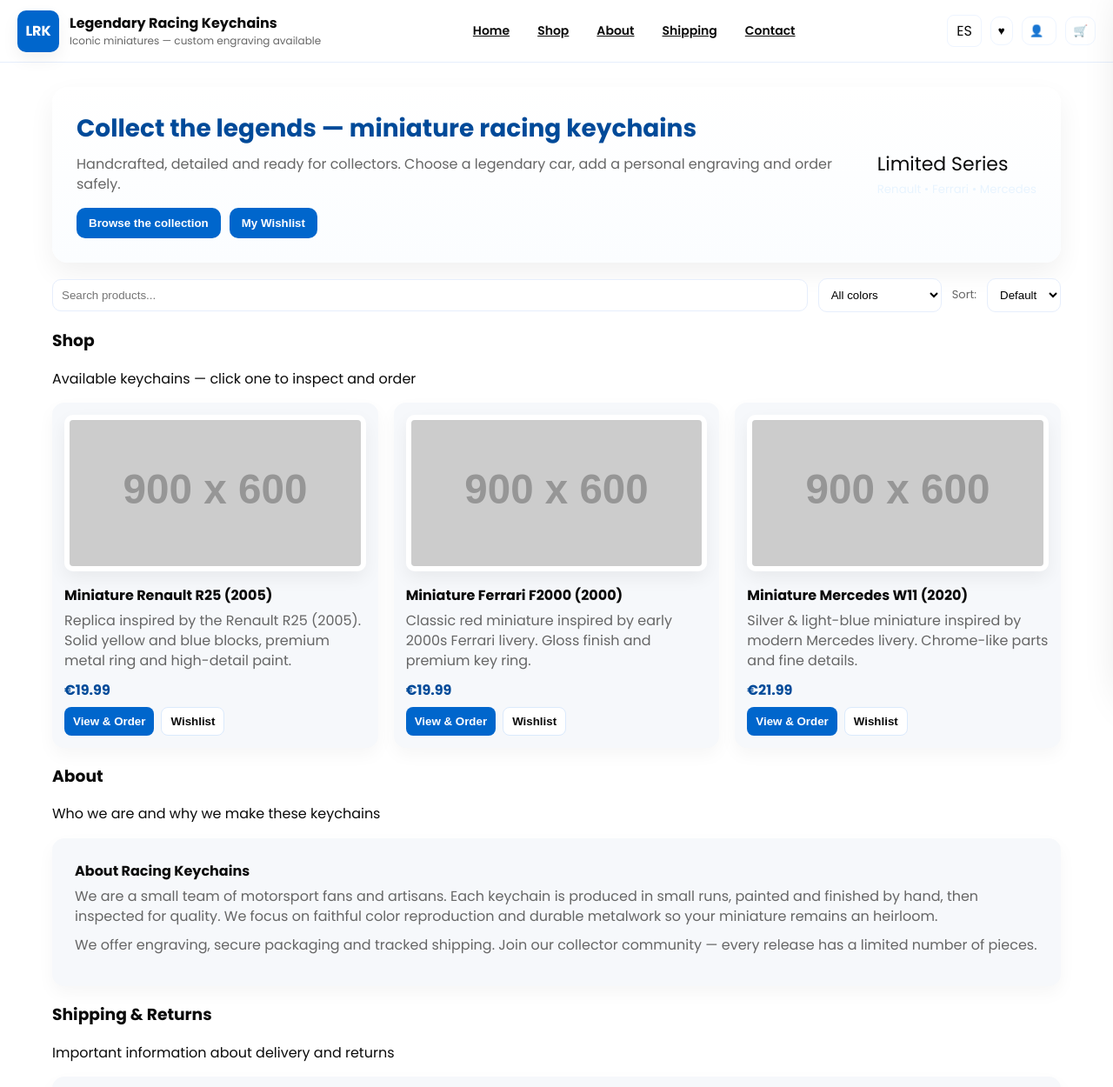
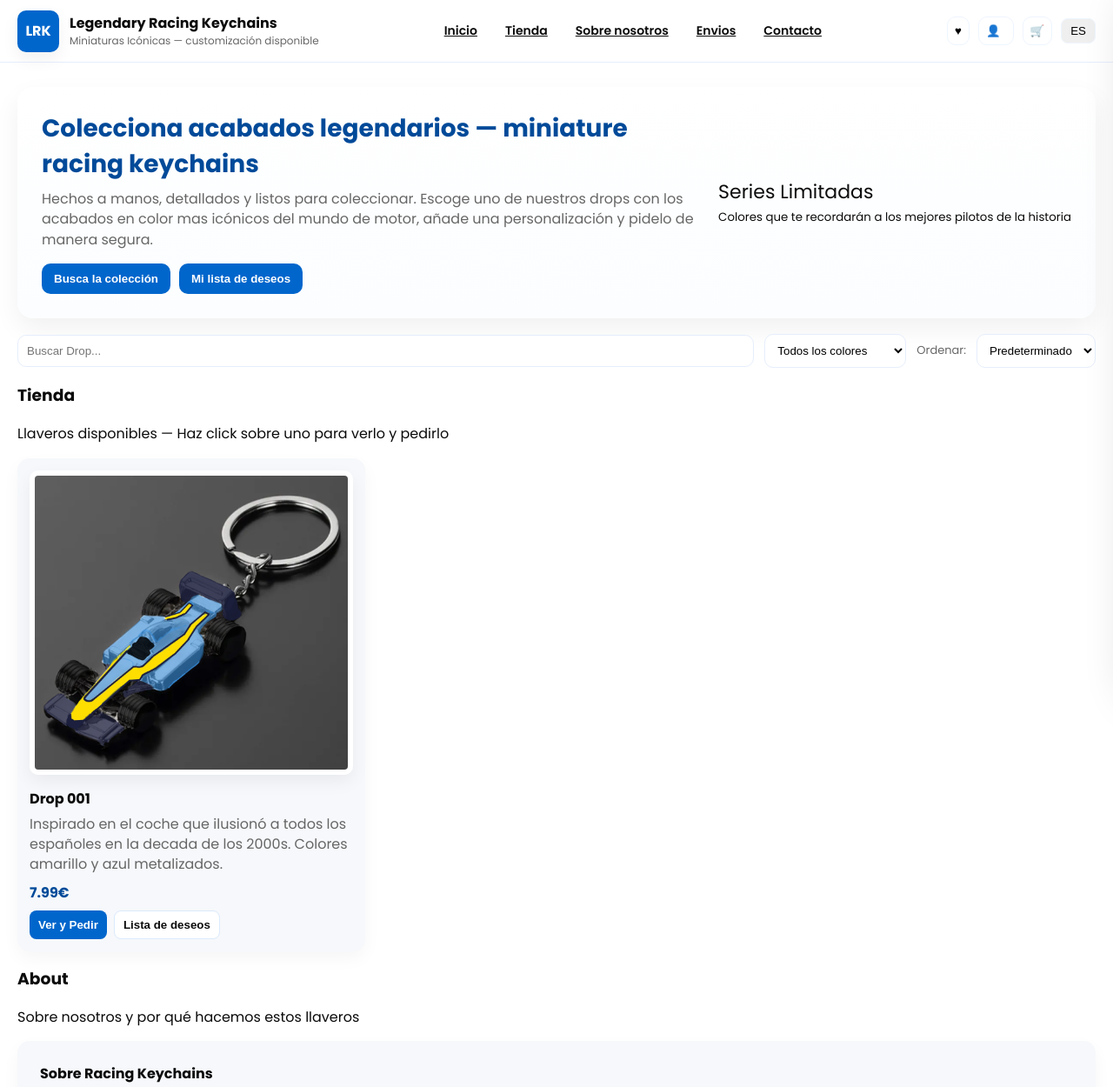
Before and after one commit to mihasposssposs-stack/tienda_llaveros, a website: page public/index.html in a window 1280 px wide. Shown: the top 1250 px of the page at 87% size. Drawn offline with Linux system fonts and the light colour scheme; placeholder pictures from the web are drawn by us.

Commit message:
Añadida imagen prueba

```diff
--- a/public/index.html
+++ b/public/index.html
@@ -3,7 +3,7 @@
 <head>
 <meta charset="utf-8" />
 <meta name="viewport" content="width=device-width,initial-scale=1" />
-<title>Legendary Racing Keychains — Iconic Miniatures</title>
+<title>Legendary Racing Keychains — Miniaturas icónicas</title>
 <link href="https://fonts.googleapis.com/css2?family=Poppins:wght@300;400;600;700&display=swap" rel="stylesheet">
 <meta name="description" content="Llaveros coleccionables - réplicas inspiradas en coches míticos. Compra con grabado personalizado. Demo de tienda.">
 <style>
@@ -48,7 +48,7 @@
   .lang-toggle{padding:6px 10px;border-radius:8px;border:1px solid #eef5ff;cursor:pointer}
 
   /* Container */
-  .wrap{max-width:1200px;margin:100px auto 80px;padding:0 20px;}
+  .wrap{max-width:12000;margin:100px auto 80px;padding:0 20px;}
 
   /* Hero */
   .hero{display:flex;gap:20px;align-items:center;background:linear-gradient(180deg,#ffffff,#fbfdff);padding:28px;border-radius:18px;box-shadow:0 12px 30px rgba(0,0,0,0.06)}
@@ -63,9 +63,9 @@
   .controls .small{font-size:13px;color:var(--muted)}
 
   /* Product Grid */
-  .grid{display:grid; grid-template-columns:repeat(auto-fit,minmax(260px,1fr)); gap:18px;}
+  .grid{display:grid; grid-template-columns:repeat(auto-fit,minmax(400px,400px)); gap:18px;}
   .card{background:var(--card-bg);border-radius:14px;padding:14px;box-shadow: 0 8px 20px rgba(11,11,11,0.04);position:relative;overflow:visible}
-  .card img{width:100%;height:180px;object-fit:cover;border-radius:10px;border:6px solid #fff;box-shadow:0 8px 20px rgba(0,0,0,0.06)}
+  .card img{width:100%;height:350px;object-fit:cover;border-radius:10px;border:6px solid #fff;box-shadow:0 8px 20px rgba(0,0,0,0.06)}
   .card h4{margin:10px 0 6px}
   .card p{margin:0 0 10px;color:var(--muted)}
   .card .price{font-weight:700;color:var(--accent-dark)}
@@ -120,29 +120,29 @@
     <div class="logo">LRK</div>
     <div>
       <h1 id="brandTitle">Legendary Racing Keychains</h1>
-      <div style="font-size:12px;color:var(--muted)" id="brandSubtitle">Iconic miniatures — custom engraving available</div>
+      <div style="font-size:12px;color:var(--muted)" id="brandSubtitle">Miniaturas Icónicas — customización disponible</div>
     </div>
   </div>
 
   <nav>
-    <a href="#" data-nav="home" class="navlink">Home</a>
-    <a href="#" data-nav="shop" class="navlink">Shop</a>
-    <a href="#" data-nav="about" class="navlink">About</a>
-    <a href="#" data-nav="shipping" class="navlink">Shipping</a>
-    <a href="#" data-nav="contact" class="navlink">Contact</a>
+    <a href="#" data-nav="home" class="navlink">Inicio</a>
+    <a href="#" data-nav="shop" class="navlink">Tienda</a>
+    <a href="#" data-nav="about" class="navlink">Sobre nosotros</a>
+    <a href="#" data-nav="shipping" class="navlink">Envios</a>
+    <a href="#" data-nav="contact" class="navlink">Contacto</a>
   </nav>
 
   <div class="tools">
-    <div class="lang-toggle" id="langToggle" title="Toggle language">ES</div>
-    <button class="icon-btn" id="wishlistBtn" title="Wishlist (favorites)" onclick="openWishlist()">
+    <button class="icon-btn" id="wishlistBtn" title="Lista de deseos" onclick="openWishlist()">
       ♥ <span class="count" id="wishlistCount" style="display:none">0</span>
     </button>
-    <button class="icon-btn" id="userBtn" title="Login / Account" onclick="openAuth()">
+    <button class="icon-btn" id="userBtn" title="Iniciar sesión/Acceder " onclick="openAuth()">
       👤 <span id="userName" style="margin-left:6px"></span>
     </button>
-    <button class="icon-btn" id="cartBtn" title="Cart" onclick="toggleCart()">
+    <button class="icon-btn" id="cartBtn" title="Carrito" onclick="toggleCart()">
       🛒 <span class="count" id="cartCount">0</span>
     </button>
+    <button id="langToggle" class="lang-toggle">ES</button>
   </div>
 </header>
 
@@ -150,104 +150,103 @@
   <!-- HERO -->
   <section id="home" class="hero" aria-labelledby="homeTitle">
     <div class="hero-left">
-      <h2 id="homeTitle">Collect the legends — miniature racing keychains</h2>
-      <p id="heroSubtitle">Handcrafted, detailed and ready for collectors. Choose a legendary car, add a personal engraving and order safely.</p>
+      <h2 id="homeTitle">Colecciona acabados legendarios — miniature racing keychains</h2>
+      <p id="heroSubtitle"> Hechos a manos, detallados y listos para coleccionar. Escoge uno de nuestros drops con los acabados en color mas icónicos del mundo de motor, añade una personalización y pidelo de manera segura.</p>
       <div style="display:flex;gap:10px;flex-wrap:wrap">
-        <button class="cta" onclick="scrollToSection('shop')">Browse the collection</button>
-        <button class="cta" onclick="openWishlist()">My Wishlist</button>
+        <button class="cta" onclick="scrollToSection('shop')">Busca la colección</button>
+        <button class="cta" onclick="openWishlist()">Mi lista de deseos</button>
       </div>
     </div>
     <div class="hero-right">
       <div class="hero-card">
-        <div style="font-size:22px">Limited Series</div>
-        <small style="color:#e8f4ff">Renault • Ferrari • Mercedes</small>
+        <div style="font-size:22px">Series Limitadas</div>
+        <small style="color:var(--black)">Colores que te recordarán a los mejores pilotos de la historia</small>
       </div>
     </div>
   </section>
 
   <!-- search & filters -->
   <div class="controls">
-    <input id="searchInput" type="search" placeholder="Search products..." oninput="renderProducts()" style="flex:1">
+    <input id="searchInput" type="search" placeholder="Buscar Drop..." oninput="renderProducts()" style="flex:1">
     <select id="filterColor" onchange="renderProducts()">
-      <option value="">All colors</option>
-      <option value="yellow">Yellow / Blue</option>
-      <option value="red">Red</option>
-      <option value="grey">Grey / Light Blue</option>
+      <option value="">Todos los colores</option>
+      <option value="yellow">Amarillo / Azul</option>
+      <option value="red">Rojo</option>
+      <option value="grey">Gris / Azul Turquesa</option>
     </select>
-    <div class="small">Sort:</div>
+    <div class="small">Ordenar:</div>
     <select id="sortSelect" onchange="renderProducts()">
-      <option value="default">Default</option>
-      <option value="price-asc">Price ↑</option>
-      <option value="price-desc">Price ↓</option>
+      <option value="default">Predeterminado</option>
+      <option value="price-asc">Precio ↑</option>
+      <option value="price-desc">Precio ↓</option>
     </select>
   </div>
 
   <!-- SHOP -->
-  <div class="section-title"><h3>Shop</h3><p>Available keychains — click one to inspect and order</p></div>
+  <div class="section-title"><h3>Tienda</h3><p>Llaveros disponibles — Haz click sobre uno para verlo y pedirlo</p></div>
   <section id="shop" class="grid"></section>
 
   <!-- Wishlist / Favorites panel (hidden by default) -->
   <div id="wishlistPanel" class="page-panel hidden" style="display:none">
-    <h3>Your Wishlist</h3>
+    <h3>Tu lista de deseos</h3>
     <div id="wishlistItems" style="display:grid;grid-template-columns:repeat(auto-fit,minmax(220px,1fr));gap:12px;margin-top:12px"></div>
   </div>
 
   <!-- About -->
-  <div class="section-title"><h3>About</h3><p>Who we are and why we make these keychains</p></div>
+  <div class="section-title"><h3>About</h3><p>Sobre nosotros y por qué hacemos estos llaveros</p></div>
   <section id="about" class="card" style="padding:26px">
-    <h4 style="margin-top:0">About Racing Keychains</h4>
-    <p style="color:var(--muted)">We are a small team of motorsport fans and artisans. Each keychain is produced in small runs, painted and finished by hand, then inspected for quality. We focus on faithful color reproduction and durable metalwork so your miniature remains an heirloom.</p>
-    <p style="color:var(--muted)">We offer engraving, secure packaging and tracked shipping. Join our collector community — every release has a limited number of pieces.</p>
+    <h4 style="margin-top:0">Sobre Racing Keychains</h4>
+    <p style="color:var(--muted)">Somos un pequeño grupo de aficionados al motor y ahora gracias a esto, artesanos. Cada llavero esta pintado y detallado a mano. Nos centramos en hacer una eleccion y representacion de los colores fiel y reconocible de nuestros vehiculos favoritos. A su vez tratamos de hacer que estos pequeños coleccionables sean duraderos y perfectos para lucirlos junto a tus llaves.</p>
+    <p style="color:var(--muted)">Ofrecemos personalizacion, embalaje seguro y seguimiento del envio. Unete a nuestra comunidad coleccionista o hazle un regalo a un amante del motor, ¡seguro que le va a encantar!— Cada Drop cuenta con piezas limitadas, ¡No te quedes sin la tuya!.</p>
   </section>
 
   <!-- Shipping -->
-  <div class="section-title"><h3>Shipping & Returns</h3><p>Important information about delivery and returns</p></div>
+  <div class="section-title"><h3>Shipping & Returns</h3><p>Información importante sobre el envio y las devoluciones</p></div>
   <section id="shipping" class="card" style="padding:26px">
-    <h4 style="margin-top:0">Shipping & Returns</h4>
-    <p style="color:var(--muted)">We ship worldwide. Standard EU shipping: 3-7 business days. International: 7-15 business days. All keychains are shipped with tracking. Returns accepted within 14 days if unused—contact us for instructions.</p>
-    <p style="color:var(--muted)"><strong>Packaging:</strong> Each keychain includes a protective box and certificate of authenticity.</p>
+    <h4 style="margin-top:0">Envios y Devoluciones</h4>
+    <p style="color:var(--muted)">(Demo)We ship worldwide. Standard EU shipping: 3-7 business days. International: 7-15 business days. All keychains are shipped with tracking. Returns accepted within 14 days if unused—contact us for instructions.</p>
+    <p style="color:var(--muted)"><strong>Packaging:</strong> (Demo)Each keychain includes a protective box and certificate of authenticity.</p>
   </section>
 
   <!-- Contact -->
-  <div class="section-title"><h3>Contact</h3><p>Get in touch</p></div>
+  <div class="section-title"><h3>Contacto</h3><p>Mantente en contacto</p></div>
   <section id="contact" class="card" style="padding:22px">
-    <h4 style="margin-top:0">Contact us</h4>
-    <p style="color:var(--muted)">Questions? Write to us and we'll reply within 24-48 hours.</p>
+    <h4 style="margin-top:0">Contactanos</h4>
+    <p style="color:var(--muted)"> ¿Tienes alguna pregunta? Escribenos y te contestaremos lo antes posible.</p>
     <form id="contactForm" style="display:flex;flex-direction:column;gap:10px;max-width:720px">
-      <input name="name" placeholder="Your name" required>
+      <input name="name" placeholder="Tu nombre" required>
       <input name="email" type="email" placeholder="Email" required>
-      <textarea name="message" rows="5" placeholder="Message" required></textarea>
+      <textarea name="message" rows="5" placeholder="Mensaje" required></textarea>
       <div style="display:flex;gap:10px">
-        <button type="submit" class="btn btn-primary">Send Message</button>
-        <button type="button" class="btn btn-outline" onclick="alert('Phone: +34 600 000 000 (demo)')">Call</button>
+        <button type="submit" class="btn btn-primary">Enviar</button>
+        <button type="button" class="btn btn-outline" onclick="alert('Phone: +34 600 000 000 (demo)')">LLamanos</button>
       </div>
     </form>
   </section>
 
   <footer>
-    © 2025 Legendary Racing Keychains — handcrafted miniatures • <span id="ordersCount">0</span> orders placed (local demo)
+    © 2025 Legendary Racing Keychains — Miniaturas hechas a mano • <span id="ordersCount">0</span> orders placed (local demo)
   </footer>
 </main>
 
 <!-- CART DRAWER -->
 <div id="cartDrawer" class="cart-drawer" aria-hidden="true" role="dialog">
   <div class="cart-header">
-    <div><strong id="cartTitle">Your Cart</strong> <span id="cartUser"></span></div>
-    <div><button class="btn btn-outline" onclick="toggleCart()">Close</button></div>
+    <div><strong id="cartTitle">Tu carrito</strong> <span id="cartUser"></span></div>
+    <div><button class="btn btn-outline" onclick="toggleCart()">Cerrar</button></div>
   </div>
   <div id="cartItems"></div>
   <div class="cart-summary">
-    <div style="display:flex;justify-content:space-between"><div>Subtotal</div><div id="cartSubtotal">€0.00</div></div>
-    <div style="display:flex;justify-content:space-between;margin-top:6px"><div>Shipping</div><div id="cartShipping">€2.99</div></div>
+    <div style="display:flex;justify-content:space-between"><div>Subtotal</div><div id="cartSubtotal">0.00€</div></div>
+    <div style="display:flex;justify-content:space-between;margin-top:6px"><div>Envio</div><div id="cartShipping">2.99€</div></div>
     <div style="display:flex;justify-content:space-between;margin-top:6px;font-weight:700"><div>Total</div><div id="cartTotal">€0.00</div></div>
 
     <div class="checkout-row">
-     <button class="btn btn-primary" onclick="checkoutReal()">Pay with Stripe (Demo)</button>
+     <button class="btn btn-primary" onclick="checkoutReal()">Pagar(Demo)</button>
     </div>
     <div style="margin-top:10px">
       <button class="btn btn-outline" onclick="saveCartAsOrder()">Place order (local)</button>
     </div>
-
     <div style="margin-top:10px">
       <small class="small-note">Demo: orders are stored locally and can be sent to Netlify Forms when hosted on Netlify.</small>
     </div>
@@ -259,7 +258,8 @@
   <div class="modal" role="document" aria-modal="true">
     <div class="modal-left">
       <div class="modal-images">
-        <img id="mainImage" class="main-img" src="" alt="Main product image">
+        <img id="mainImage" class="main-img" src="">
+" alt="Main product image">
         <div class="thumbs" id="thumbs"></div>
       </div>
     </div>
@@ -270,21 +270,21 @@
       <div class="color-blocks" id="colorBlocks"></div>
 
       <div style="display:flex;align-items:center;gap:12px;margin-bottom:12px">
-        <div style="font-weight:700;font-size:20px" id="modalPrice">€0.00</div>
-        <div style="color:var(--muted);font-size:13px">VAT included</div>
+        <div style="font-weight:700;font-size:20px" id="modalPrice">0.00€</div>
+        <div style="color:var(--muted);font-size:13px">IVA incluido</div>
       </div>
 
       <div style="display:flex;gap:10px">
-        <input id="engravingInput" placeholder="Engraving text (optional)" style="flex:1;padding:10px;border-radius:10px;border:1px solid #eef5ff">
+        <input id="engravingInput" placeholder="(Demo)Personalización Opcional, Ej: #5, Alo " style="flex:1;padding:10px;border-radius:10px;border:1px solid #eef5ff">
         <select id="qtySelect" style="padding:10px;border-radius:10px;border:1px solid #eef5ff">
           <option value="1">1</option><option value="2">2</option><option value="3">3</option>
         </select>
       </div>
 
       <div style="display:flex;gap:10px;margin-top:12px">
-        <button class="btn btn-primary" id="addToCartBtn">Add to cart</button>
-        <button class="btn btn-outline" id="addToWishlistBtn">Wishlist</button>
-        <button class="btn btn-outline" onclick="closeModal()">Close</button>
+        <button class="btn btn-primary" id="addToCartBtn">Añadir al carrito</button>
+        <button class="btn btn-outline" id="addToWishlistBtn">Lista de deseos</button>
+        <button class="btn btn-outline" onclick="closeModal()">Cerrar</button>
       </div>
 
       <div id="orderStatus" class="small-note" style="margin-top:12px;color:green"></div>
@@ -296,14 +296,14 @@
 <div id="authOverlay" class="overlay" aria-hidden="true">
   <div class="modal" style="max-width:420px">
     <div style="padding:20px">
-      <h3 id="authTitle">Account</h3>
+      <h3 id="authTitle">Cuenta</h3>
       <div id="authContent">
         <div style="display:flex;flex-direction:column;gap:8px">
           <input id="authName" placeholder="Your name" />
           <input id="authPass" placeholder="Password (demo)" type="password" />
           <div style="display:flex;gap:8px;margin-top:8px">
-            <button class="btn btn-primary" onclick="doLogin()">Login</button>
-            <button class="btn btn-outline" onclick="closeAuth()">Cancel</button>
+            <button class="btn btn-primary" onclick="doLogin()">Iniciar Sesión</button>
+            <button class="btn btn-outline" onclick="closeAuth()">Cancelar</button>
           </div>
         </div>
       </div>
@@ -325,45 +325,17 @@
 const PRODUCTS = {
   alonso: {
     id:'alonso',
-    title:'Miniature Renault R25 (2005)',
-    price:19.99,
-    desc:'Replica inspired by the Renault R25 (2005). Solid yellow and blue blocks, premium metal ring and high-detail paint.',
+    title:'Drop 001',
+    price:7.99,
+    desc:'Inspirado en el coche que ilusionó a todos los españoles en la decada de los 2000s. Colores amarillo y azul metalizados.',
     images:[
-      'https://via.placeholder.com/900x600.png?text=Alonso+1',
+      'images/drop001.jpg',
       'https://via.placeholder.com/900x600.png?text=Alonso+2',
       'https://via.placeholder.com/900x600.png?text=Alonso+3'
     ],
     colors:[ {label:'Yellow', hex:'#FFFF00'}, {label:'Blue', hex:'#00AFFF'} ],
-    tags:['yellow','renault'],
-    priceStr:'€19.99'
-  },
-  schumacher: {
-    id:'schumacher',
-    title:'Miniature Ferrari F2000 (2000)',
-    price:19.99,
-    desc:'Classic red miniature inspired by early 2000s Ferrari livery. Gloss finish and premium key ring.',
-    images:[
-      'https://via.placeholder.com/900x600.png?text=Schumacher+1',
-      'https://via.placeholder.com/900x600.png?text=Schumacher+2',
-      'https://via.placeholder.com/900x600.png?text=Schumacher+3'
-    ],
-    colors:[ {label:'Red', hex:'#FF0000'} ],
-    tags:['red','ferrari'],
-    priceStr:'€19.99'
-  },
-  hamilton: {
-    id:'hamilton',
-    title:'Miniature Mercedes W11 (2020)',
-    price:21.99,
-    desc:'Silver & light-blue miniature inspired by modern Mercedes livery. Chrome-like parts and fine details.',
-    images:[
-      'https://via.placeholder.com/900x600.png?text=Hamilton+1',
-      'https://via.placeholder.com/900x600.png?text=Hamilton+2',
-      'https://via.placeholder.com/900x600.png?text=Hamilton+3'
-    ],
-    colors:[ {label:'Grey', hex:'#9aa3ad'}, {label:'Light Blue', hex:'#cfefff'} ],
-    tags:['grey','mercedes'],
-    priceStr:'€21.99'
+    tags:['yellow'],
+    priceStr:'7.99€'
   }
 };
 
@@ -424,10 +396,10 @@
     const desc = document.createElement('p'); desc.textContent = p.desc;
     const price = document.createElement('div'); price.className='price'; price.textContent = p.priceStr;
     const row = document.createElement('div'); row.className='row';
-    const btnView = document.createElement('button'); btnView.className='btn btn-primary'; btnView.textContent='View & Order';
+    const btnView = document.createElement('button'); btnView.className='btn btn-primary'; btnView.textContent='Ver y Pedir';
     btnView.setAttribute('data-product', p.id);
     btnView.addEventListener('click', ()=> openModalFor(p.id));
-    const btnWish = document.createElement('button'); btnWish.className='btn btn-outline'; btnWish.textContent='Wishlist';
+    const btnWish = document.createElement('button'); btnWish.className='btn btn-outline'; btnWish.textContent='Lista de deseos';
     btnWish.addEventListener('click', ()=> {
       toggleWishlist(p.id);
       showToast('Added to wishlist');
```
Also changed, not shown: public/images/drop001.jpg (added).
